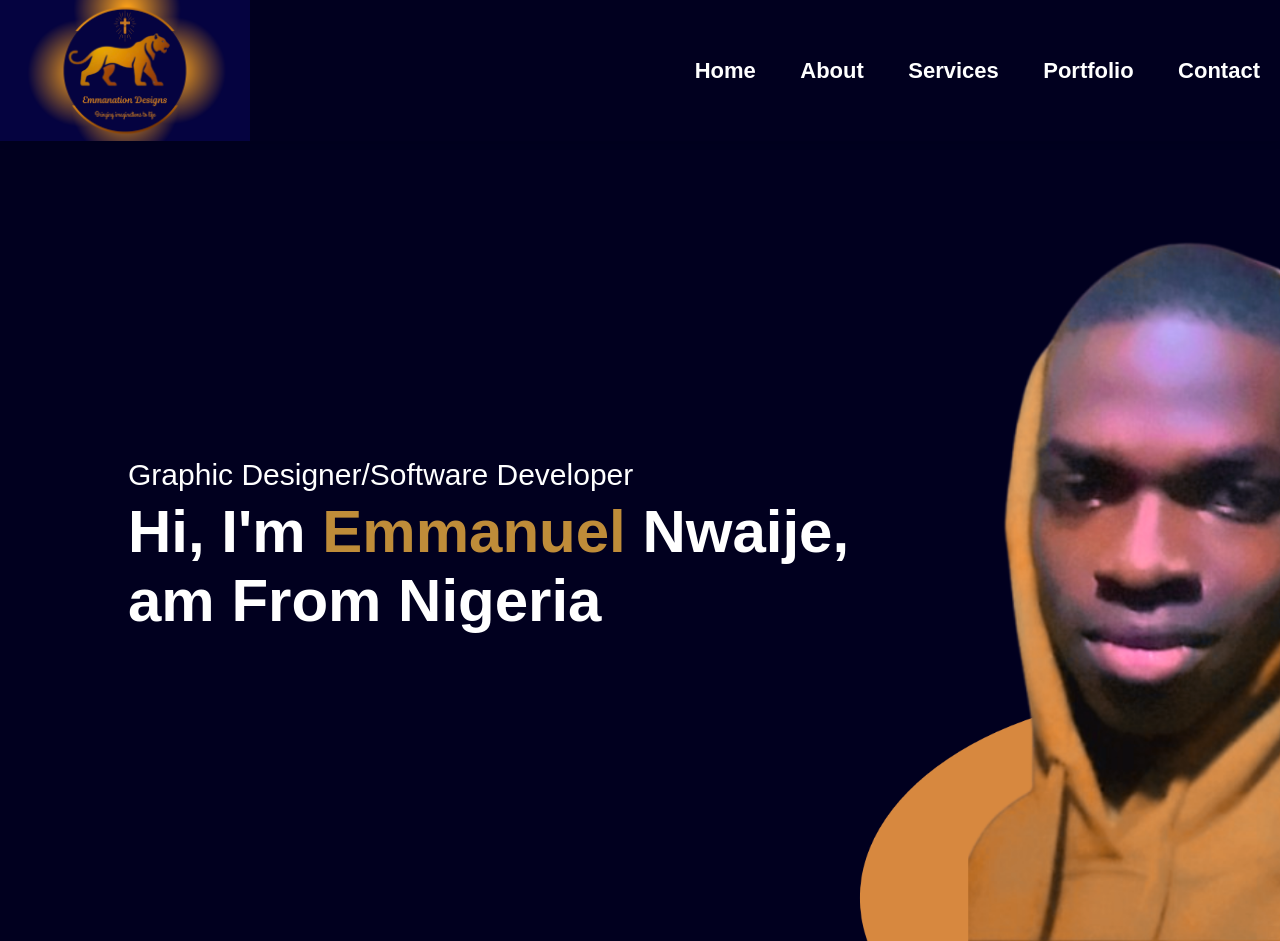
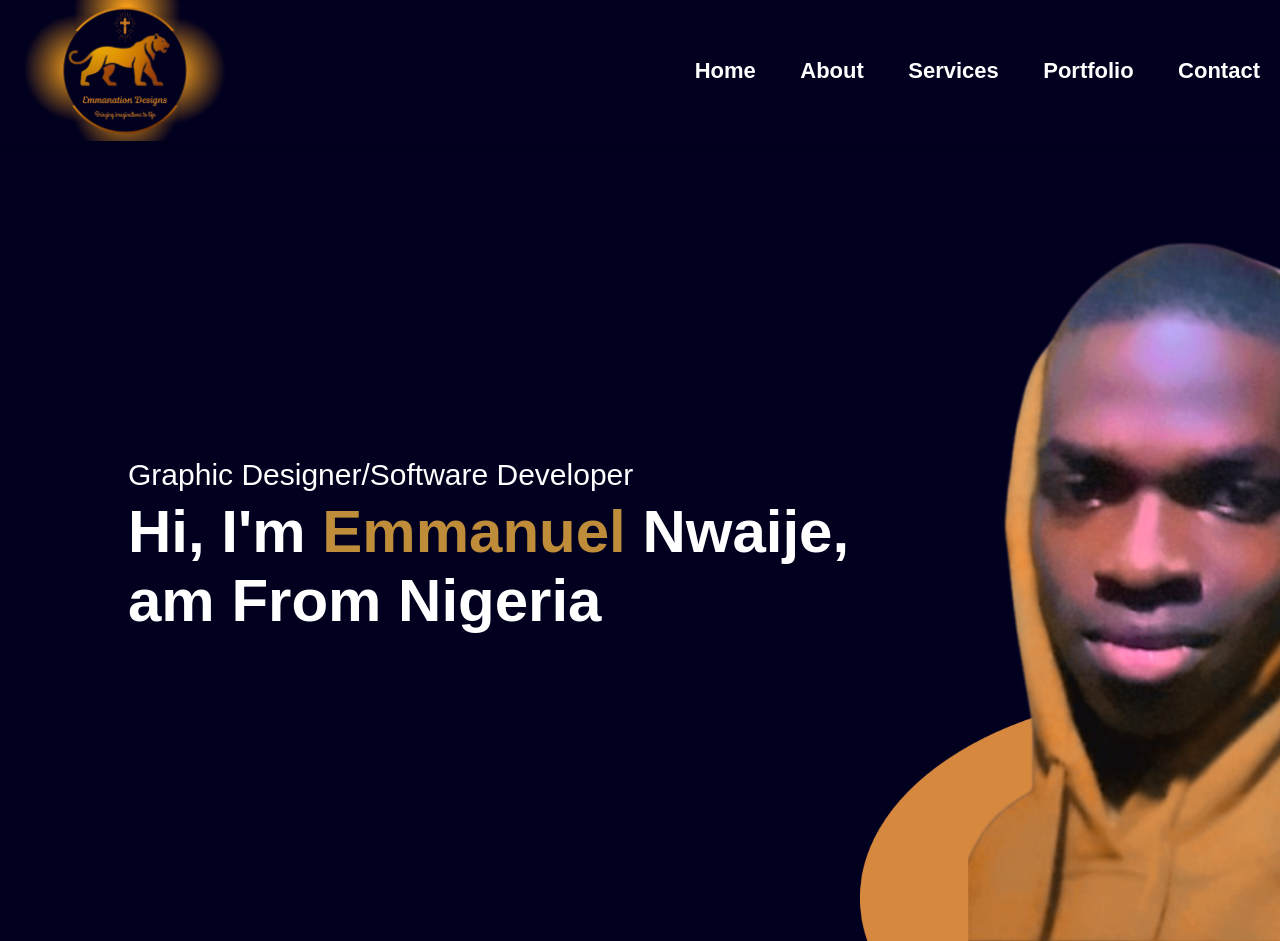
Before and after one commit to Emmanation-Designs/Emmanation-designs, a plain HTML site: page index.html in a window 1280 px wide. Shown: the top 941 px of the page. Drawn offline with Linux system fonts and the light colour scheme.

Commit message:
Update index.html

```diff
--- a/index.html
+++ b/index.html
@@ -6,14 +6,14 @@
   <meta http-equiv="x-UA-compatible" content="IF=edge">
   <meta name="viewport" content="width-device-width, initial-scale=1.0">
   <title> Emmanation Designs Portfolio Website </title>
-  <link rel="icon" href="Plogo.png">
+  <link rel="icon" href="Plogo2.png">
   <link rel="stylesheet" href="Style.css">
   <script src="https://kit.fontawesome.com/8b6dae5a98.js" crossorigin="anonymous"></script>
 </head>
 
 <body>
   <nav>
-    <img src="Plogo.png" class="logo">
+    <img src="Plogo2.png" class="logo">
     <ul id="sidemenu">
       <li><a href="#header">Home</a></li>
       <li><a href="#about">About</a></li>
```
